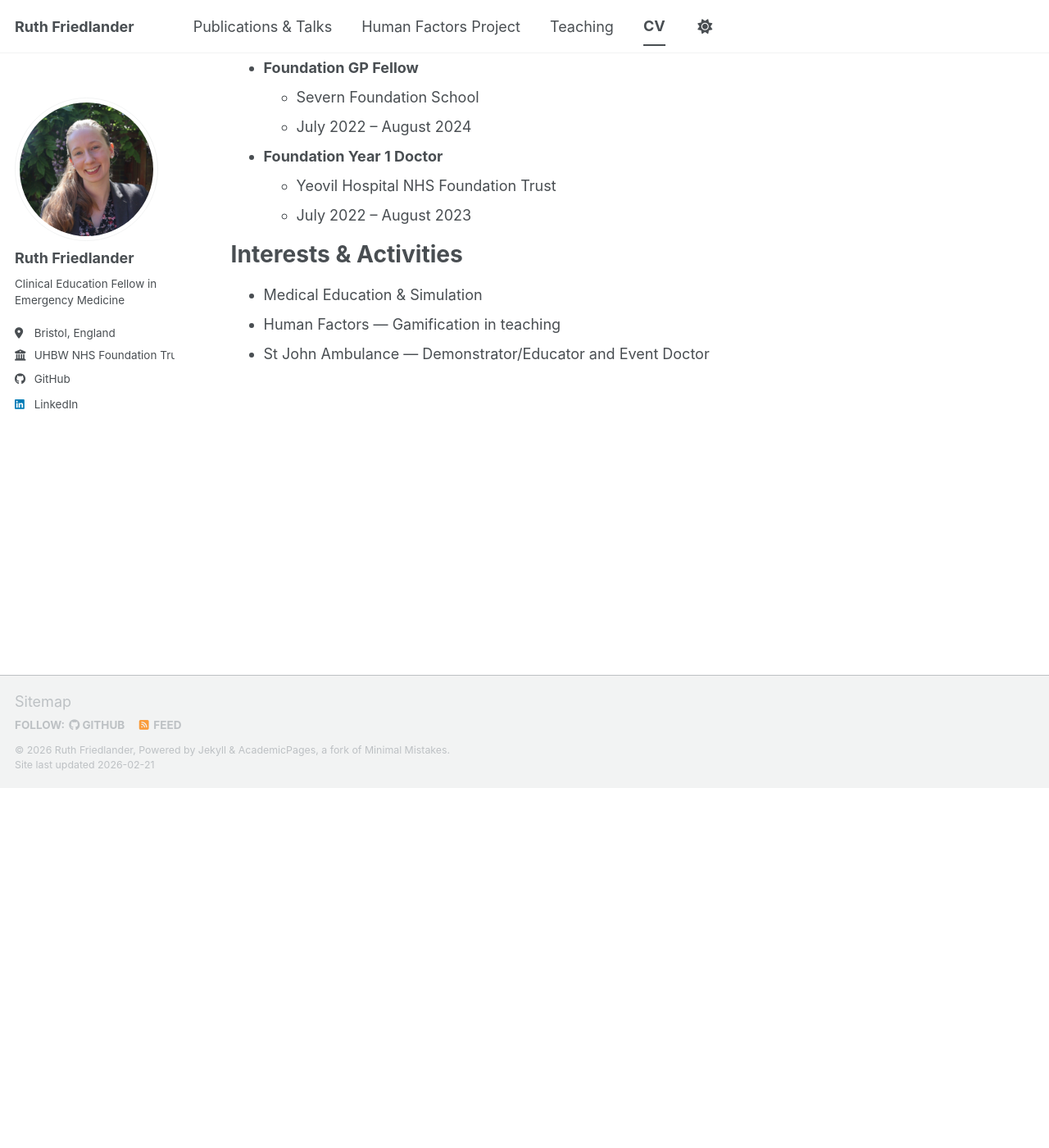
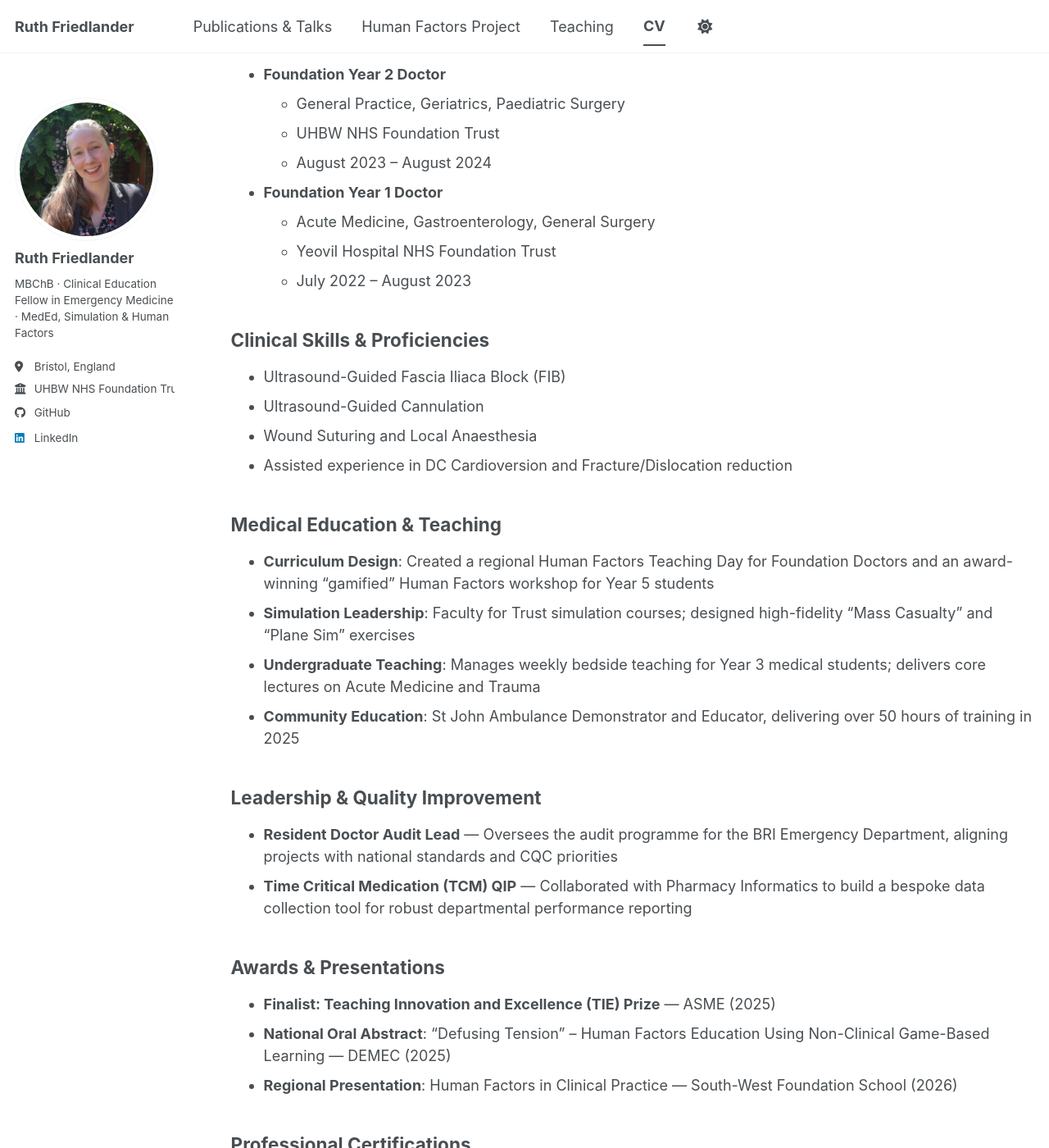
Before and after one commit to ruthfriedlander/ruthfriedlander.github.io, a Jekyll site: the page built from _pages/cv.md, in a window 1280 px wide and 1400 px high, scrolled down 439 px. Shown: the whole window at 82% size. Built offline with Jekyll 4.4.1, drawn with Linux system fonts in a browser that asks for light colours; a script bundle is joined from its source files by our own code; library files that are not in the unit come from our copies; some of the changed text lies outside the part shown.

Commit message:
feat: Add portfolio, CV, and about pages, and update site configuration bio.

```diff
--- a/_config.yml
+++ b/_config.yml
@@ -25,7 +25,7 @@ author:
   avatar           : "profile.png"
   name             : "Ruth Friedlander"
   pronouns         : # example: "she/her"
-  bio              : "Clinical Education Fellow in Emergency Medicine"
+  bio              : "MBChB · Clinical Education Fellow in Emergency Medicine · MedEd, Simulation & Human Factors"
   location         : "Bristol, England"
   employer         : "UHBW NHS Foundation Trust"
   uri              : # URL
--- a/_pages/cv.md
+++ b/_pages/cv.md
@@ -9,31 +9,56 @@ redirect_from:
 
 {% include base_path %}
 
-Education
-======
-* **MBChB, Medicine** — University of Bristol (September 2017 – June 2022)
+## Education
 
-Work Experience
-======
+* **MBChB, Medicine** — University of Bristol (2017–2022) · *Distinction*
+* **Team Leader/Supervisor Level 3 Apprenticeship** — Yeovil District Hospital (2023) · *Distinction*
+* **GMC**: Full Registration with Licence to Practise (No. 7951746)
+
+## Clinical Experience
 
 * **Clinical Education Fellow in Emergency Medicine**
-  * University Hospitals Bristol and Weston NHS Foundation Trust
+  * Bristol Royal Infirmary, UHBW NHS Foundation Trust
   * August 2024 – Present
 
 * **Foundation Year 2 Doctor**
-  * University Hospitals Bristol and Weston NHS Foundation Trust
+  * General Practice, Geriatrics, Paediatric Surgery
+  * UHBW NHS Foundation Trust
   * August 2023 – August 2024
 
-* **Foundation GP Fellow**
-  * Severn Foundation School
-  * July 2022 – August 2024
-
 * **Foundation Year 1 Doctor**
+  * Acute Medicine, Gastroenterology, General Surgery
   * Yeovil Hospital NHS Foundation Trust
   * July 2022 – August 2023
 
-Interests & Activities
-======
-* Medical Education & Simulation
-* Human Factors — Gamification in teaching
-* St John Ambulance — Demonstrator/Educator and Event Doctor
+## Clinical Skills & Proficiencies
+
+* Ultrasound-Guided Fascia Iliaca Block (FIB)
+* Ultrasound-Guided Cannulation
+* Wound Suturing and Local Anaesthesia
+* Assisted experience in DC Cardioversion and Fracture/Dislocation reduction
+
+## Medical Education & Teaching
+
+* **Curriculum Design**: Created a regional Human Factors Teaching Day for Foundation Doctors and an award-winning "gamified" Human Factors workshop for Year 5 students
+* **Simulation Leadership**: Faculty for Trust simulation courses; designed high-fidelity "Mass Casualty" and "Plane Sim" exercises
+* **Undergraduate Teaching**: Manages weekly bedside teaching for Year 3 medical students; delivers core lectures on Acute Medicine and Trauma
+* **Community Education**: St John Ambulance Demonstrator and Educator, delivering over 50 hours of training in 2025
+
+## Leadership & Quality Improvement
+
+* **Resident Doctor Audit Lead** — Oversees the audit programme for the BRI Emergency Department, aligning projects with national standards and CQC priorities
+* **Time Critical Medication (TCM) QIP** — Collaborated with Pharmacy Informatics to build a bespoke data collection tool for robust departmental performance reporting
+
+## Awards & Presentations
+
+* **Finalist: Teaching Innovation and Excellence (TIE) Prize** — ASME (2025)
+* **National Oral Abstract**: "Defusing Tension" – Human Factors Education Using Non-Clinical Game-Based Learning — DEMEC (2025)
+* **Regional Presentation**: Human Factors in Clinical Practice — South-West Foundation School (2026)
+
+## Professional Certifications
+
+* iTrust Debriefing Course (2025)
+* Simulation Instructors Course (2025)
+* Paediatric Life Support — PLS (2023)
+* Advanced Life Support — ALS (2022)
```
Also changed, not shown: _data/cv.json (+81 -6 lines), _pages/about.md (+19 -9 lines), _pages/portfolio.md (+6 -0 lines).
